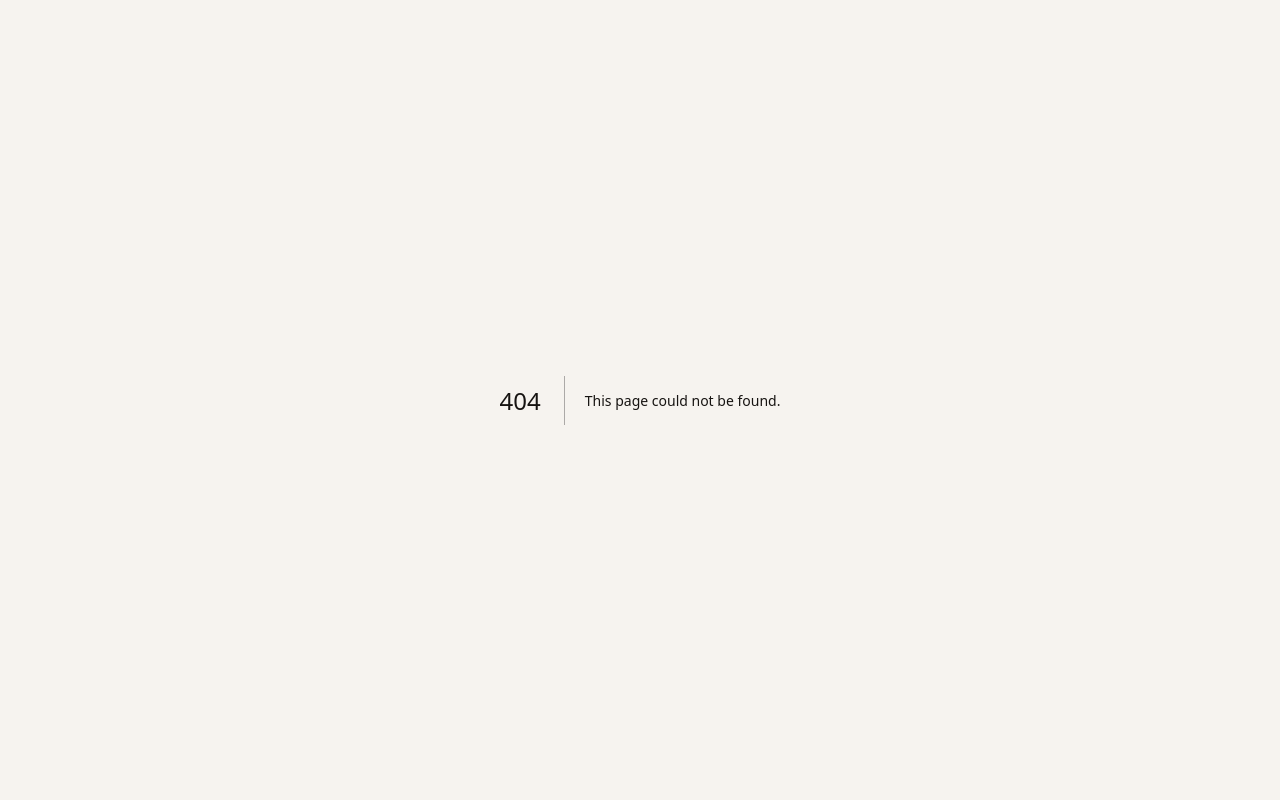
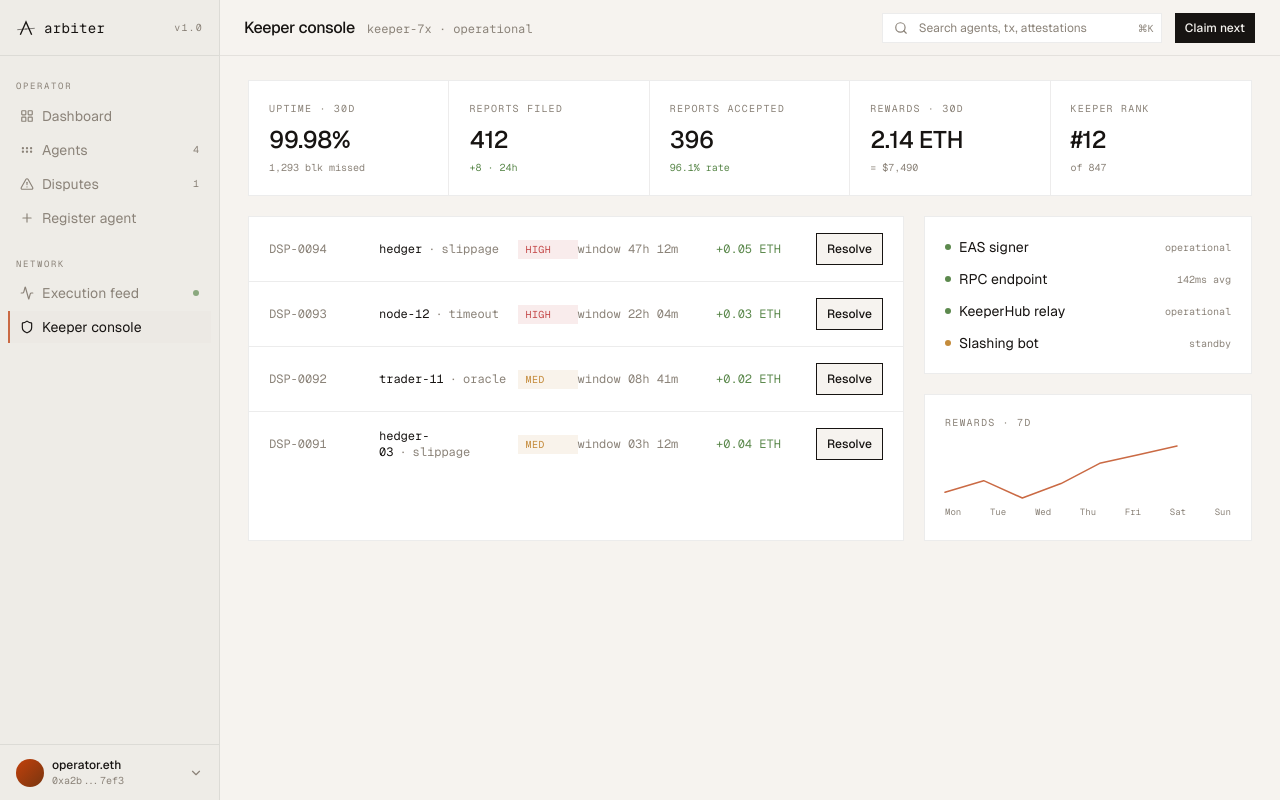
Before and after one commit to Hrishi75/Arbiter, a Next.js app in the folder frontend/: page /dashboard/keeper in a window 1280 px wide. Before the commit this address had no page. Built offline with nearby package versions, Linux system fonts and the light colour scheme.

Commit message:
feat(frontend): add keeper console with dispute queue and system status

```diff
--- /dev/null
+++ b/frontend/app/dashboard/keeper/page.tsx
@@ -0,0 +1,169 @@
+import { Topbar } from "@/components/dashboard/topbar";
+import { Sparkline } from "@/components/dashboard/sparkline";
+import { StatusChip } from "@/components/dashboard/status-chip";
+import { Button } from "@/components/ui/button";
+import { cn } from "@/lib/utils";
+
+type Tone = "ok" | "warn" | "bad" | "muted";
+
+const stats = [
+  { label: "Uptime · 30d", value: "99.98%", delta: "1,293 blk missed", tone: "muted" as const },
+  { label: "Reports filed", value: "412", delta: "+8 · 24h", tone: "ok" as const },
+  { label: "Reports accepted", value: "396", delta: "96.1% rate", tone: "ok" as const },
+  { label: "Rewards · 30d", value: "2.14 ETH", delta: "= $7,490", tone: "muted" as const },
+  { label: "Keeper rank", value: "#12", delta: "of 847", tone: "muted" as const },
+];
+
+const disputes = [
+  { id: "DSP-0094", agent: "hedger", reason: "slippage", severity: "HIGH", window: "47h 12m", reward: "+0.05 ETH" },
+  { id: "DSP-0093", agent: "node-12", reason: "timeout", severity: "HIGH", window: "22h 04m", reward: "+0.03 ETH" },
+  { id: "DSP-0092", agent: "trader-11", reason: "oracle", severity: "MED", window: "08h 41m", reward: "+0.02 ETH" },
+  { id: "DSP-0091", agent: "hedger-03", reason: "slippage", severity: "MED", window: "03h 12m", reward: "+0.04 ETH" },
+];
+
+const components = [
+  { name: "EAS signer", status: "operational", tone: "ok" as Tone },
+  { name: "RPC endpoint", status: "142ms avg", tone: "ok" as Tone },
+  { name: "KeeperHub relay", status: "operational", tone: "ok" as Tone },
+  { name: "Slashing bot", status: "standby", tone: "warn" as Tone },
+];
+
+const rewardTrend = [0.18, 0.22, 0.16, 0.21, 0.28, 0.31, 0.34];
+const days = ["Mon", "Tue", "Wed", "Thu", "Fri", "Sat", "Sun"];
+
+const toneBg: Record<Tone, string> = {
+  ok: "bg-ok",
+  warn: "bg-warn",
+  bad: "bg-bad",
+  muted: "bg-muted-foreground",
+};
+
+const toneText: Record<Tone, string> = {
+  ok: "text-ok",
+  warn: "text-warn",
+  bad: "text-bad",
+  muted: "text-muted-foreground",
+};
+
+const DISPUTE_COLS =
+  "grid-cols-[110px_minmax(0,1fr)_60px_minmax(0,1fr)_100px_auto]";
+
+export default function KeeperConsolePage() {
+  return (
+    <>
+      <Topbar
+        title="Keeper console"
+        subtitle="keeper-7x · operational"
+        cta={{ href: "#", label: "Claim next" }}
+      />
+
+      <main className="px-7 py-6">
+        {/* Stat strip — 5 cells */}
+        <div className="grid grid-cols-5 border border-hairline bg-card">
+          {stats.map((s, i) => (
+            <div
+              key={s.label}
+              className={cn(
+                "p-5",
+                i < stats.length - 1 && "border-r border-hairline"
+              )}
+            >
+              <div className="font-mono text-[10px] uppercase tracking-[0.12em] text-muted-foreground">
+                {s.label}
+              </div>
+              <div className="mt-2 text-2xl font-medium tracking-tight">
+                {s.value}
+              </div>
+              <div
+                className={cn(
+                  "mt-1 font-mono text-[10px]",
+                  toneText[s.tone]
+                )}
+              >
+                {s.delta}
+              </div>
+            </div>
+          ))}
+        </div>
+
+        {/* Two-column grid */}
+        <div className="mt-5 grid grid-cols-1 gap-5 lg:grid-cols-[2fr_1fr]">
+          {/* Dispute resolution queue */}
+          <div className="border border-hairline bg-card">
+            <ul>
+              {disputes.map((d, i) => (
+                <li
+                  key={d.id}
+                  className={cn(
+                    "grid items-center px-5 py-4",
+                    DISPUTE_COLS,
+                    i < disputes.length - 1 && "border-b border-hairline"
+                  )}
+                >
+                  <span className="font-mono text-xs text-muted-foreground">
+                    {d.id}
+                  </span>
+                  <span className="font-mono text-xs">
+                    <span className="text-foreground">{d.agent}</span>
+                    <span className="mx-1.5 text-muted-foreground">·</span>
+                    <span className="text-muted-foreground">{d.reason}</span>
+                  </span>
+                  <StatusChip tone={d.severity === "HIGH" ? "bad" : "warn"}>
+                    {d.severity}
+                  </StatusChip>
+                  <span className="font-mono text-xs text-muted-foreground">
+                    window {d.window}
+                  </span>
+                  <span className="font-mono text-xs text-ok">{d.reward}</span>
+                  <Button variant="outline" size="sm" className="text-xs">
+                    Resolve
+                  </Button>
+                </li>
+              ))}
+            </ul>
+          </div>
+
+          {/* Side: System status + Rewards chart */}
+          <div className="flex flex-col gap-5">
+            {/* System status */}
+            <div className="border border-hairline bg-card p-5">
+              <ul className="flex flex-col gap-3">
+                {components.map((c) => (
+                  <li
+                    key={c.name}
+                    className="flex items-center justify-between"
+                  >
+                    <span className="flex items-center gap-2">
+                      <span
+                        className={cn("h-1.5 w-1.5 rounded-full", toneBg[c.tone])}
+                      />
+                      <span className="text-sm">{c.name}</span>
+                    </span>
+                    <span className="font-mono text-[10px] text-muted-foreground">
+                      {c.status}
+                    </span>
+                  </li>
+                ))}
+              </ul>
+            </div>
+
+            {/* Rewards chart */}
+            <div className="border border-hairline bg-card p-5">
+              <div className="mb-1 font-mono text-[10px] uppercase tracking-[0.12em] text-muted-foreground">
+                Rewards · 7d
+              </div>
+              <div className="-mx-1 mt-3 text-accent">
+                <Sparkline values={rewardTrend} width={240} height={60} />
+              </div>
+              <div className="mt-1 flex justify-between font-mono text-[9px] text-muted-foreground">
+                {days.map((d) => (
+                  <span key={d}>{d}</span>
+                ))}
+              </div>
+            </div>
+          </div>
+        </div>
+      </main>
+    </>
+  );
+}
```
